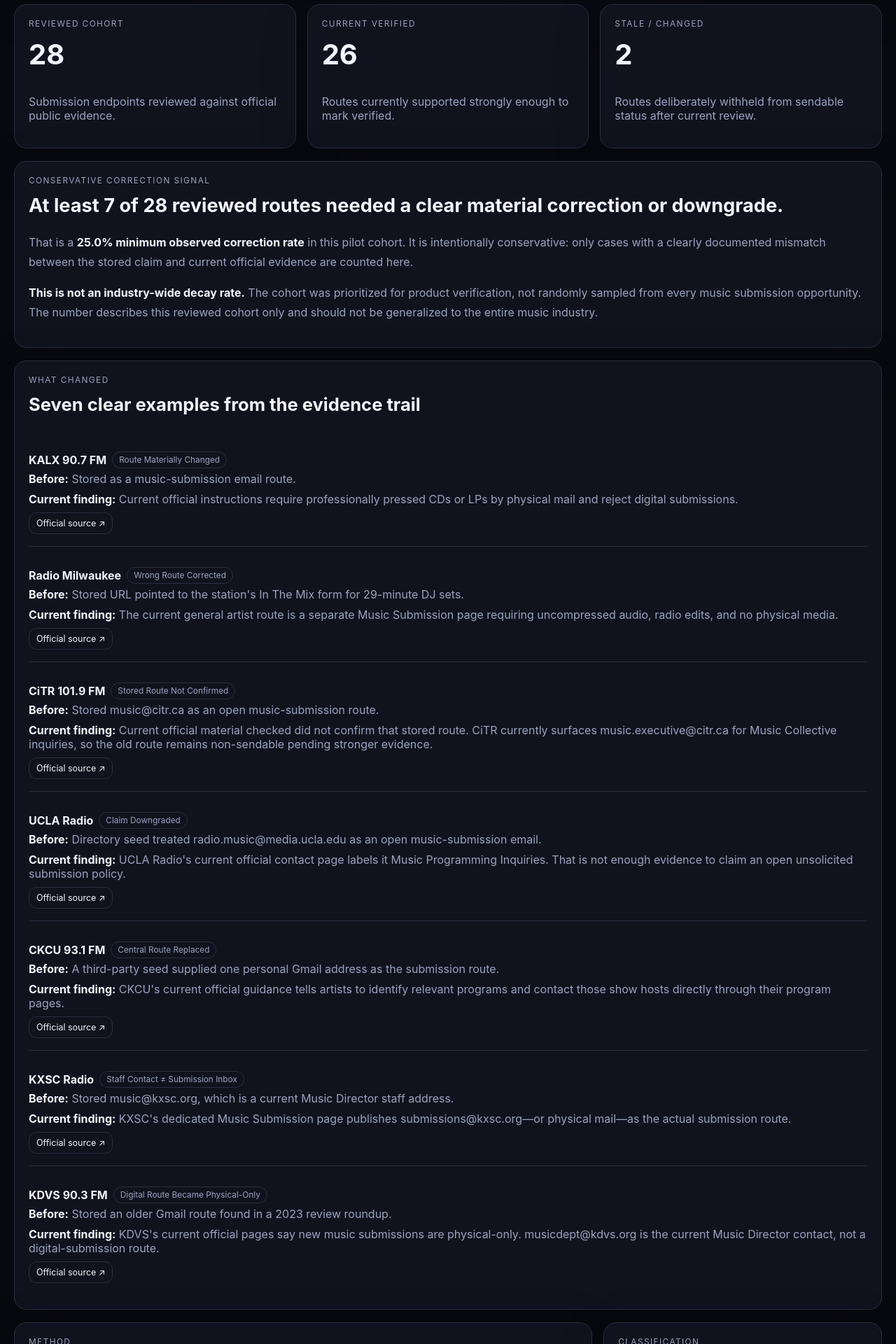
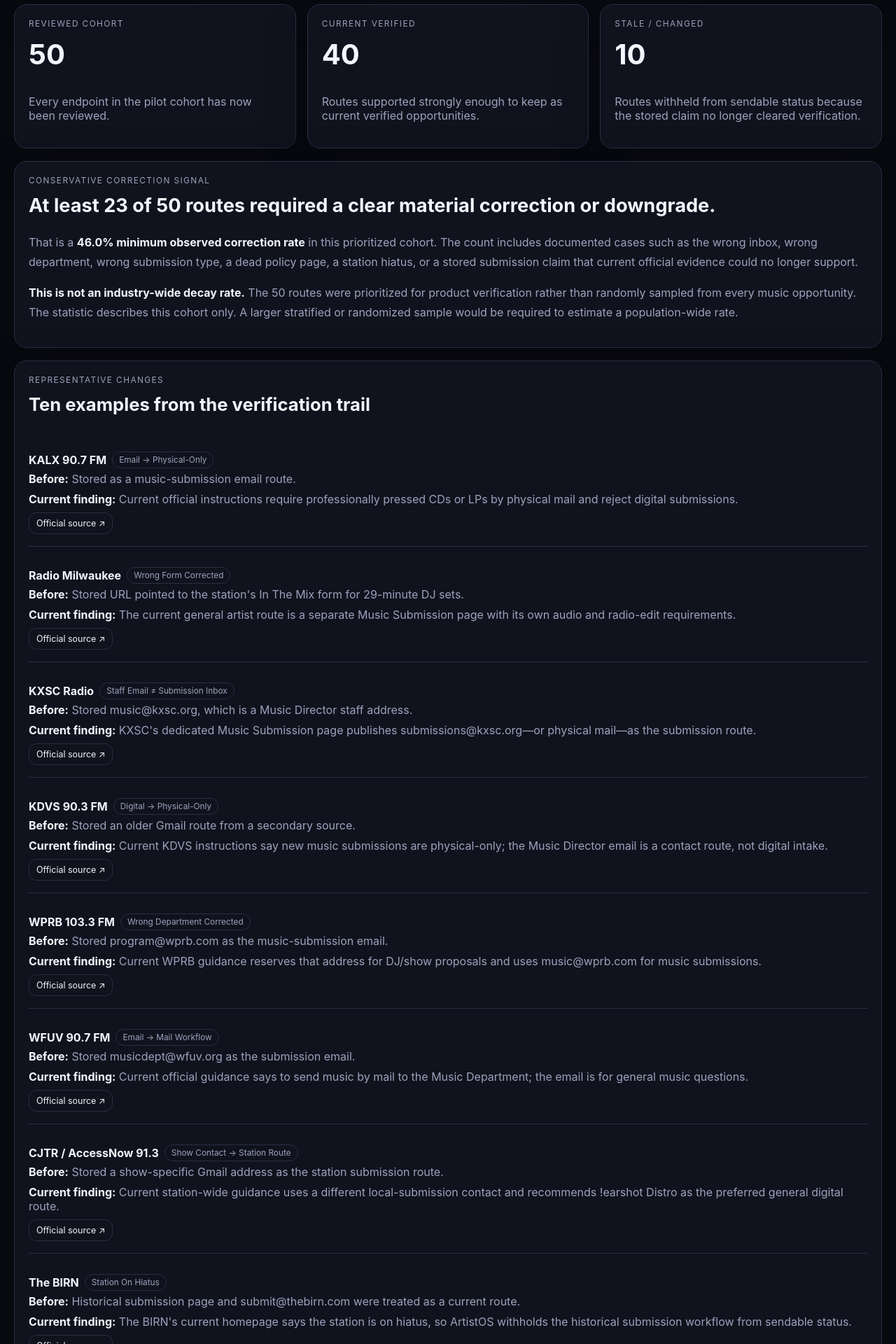
Before and after one commit to middlechildmzk/artistos, a Next.js app: page /research/music-submission-route-verification in a window 1280 px wide. Shown: the part 480-2400 px from the top of the page at 70% size. Built offline with nearby package versions, Linux system fonts and the light colour scheme; no server answers.

Commit message:
Publish completed 50-route ArtistOS verification cohort

```diff
--- a/app/research/music-submission-route-verification/page.tsx
+++ b/app/research/music-submission-route-verification/page.tsx
@@ -1,10 +1,10 @@
 import type { Metadata } from "next";
 import Link from "next/link";
 
-const reviewed = 28;
-const verified = 26;
-const staleOrChanged = 2;
-const clearCorrections = 7;
+const reviewed = 50;
+const verified = 40;
+const staleOrChanged = 10;
+const clearCorrections = 23;
 const minimumCorrectionRate = ((clearCorrections / reviewed) * 100).toFixed(1);
 
 const examples = [
@@ -13,60 +13,81 @@ const examples = [
     before: "Stored as a music-submission email route.",
     after: "Current official instructions require professionally pressed CDs or LPs by physical mail and reject digital submissions.",
     source: "https://www.kalx.berkeley.edu/about/contact/",
-    label: "Route materially changed",
+    label: "Email → physical-only",
   },
   {
     name: "Radio Milwaukee",
     before: "Stored URL pointed to the station's In The Mix form for 29-minute DJ sets.",
-    after: "The current general artist route is a separate Music Submission page requiring uncompressed audio, radio edits, and no physical media.",
+    after: "The current general artist route is a separate Music Submission page with its own audio and radio-edit requirements.",
     source: "https://radiomilwaukee.org/music-submission",
-    label: "Wrong route corrected",
+    label: "Wrong form corrected",
   },
   {
-    name: "CiTR 101.9 FM",
-    before: "Stored music@citr.ca as an open music-submission route.",
-    after: "Current official material checked did not confirm that stored route. CiTR currently surfaces music.executive@citr.ca for Music Collective inquiries, so the old route remains non-sendable pending stronger evidence.",
-    source: "https://www.citr.ca/radio/spit-in-your-ear/",
-    label: "Stored route not confirmed",
+    name: "KXSC Radio",
+    before: "Stored music@kxsc.org, which is a Music Director staff address.",
+    after: "KXSC's dedicated Music Submission page publishes submissions@kxsc.org—or physical mail—as the submission route.",
+    source: "https://kxsc.org/musicsubmission/",
+    label: "Staff email ≠ submission inbox",
+  },
+  {
+    name: "KDVS 90.3 FM",
+    before: "Stored an older Gmail route from a secondary source.",
+    after: "Current KDVS instructions say new music submissions are physical-only; the Music Director email is a contact route, not digital intake.",
+    source: "https://kdvs.org/about/faq",
+    label: "Digital → physical-only",
+  },
+  {
+    name: "WPRB 103.3 FM",
+    before: "Stored program@wprb.com as the music-submission email.",
+    after: "Current WPRB guidance reserves that address for DJ/show proposals and uses music@wprb.com for music submissions.",
+    source: "https://wprb.com/contact/",
+    label: "Wrong department corrected",
+  },
+  {
+    name: "WFUV 90.7 FM",
+    before: "Stored musicdept@wfuv.org as the submission email.",
+    after: "Current official guidance says to send music by mail to the Music Department; the email is for general music questions.",
+    source: "https://wfuv.org/contact",
+    label: "Email → mail workflow",
+  },
+  {
+    name: "CJTR / AccessNow 91.3",
+    before: "Stored a show-specific Gmail address as the station submission route.",
+    after: "Current station-wide guidance uses a different local-submission contact and recommends !earshot Distro as the preferred general digital route.",
+    source: "https://accessnowradio.ca/contact/",
+    label: "Show contact → station route",
+  },
+  {
+    name: "The BIRN",
+    before: "Historical submission page and submit@thebirn.com were treated as a current route.",
+    after: "The BIRN's current homepage says the station is on hiatus, so ArtistOS withholds the historical submission workflow from sendable status.",
+    source: "https://thebirn.com/",
+    label: "Station on hiatus",
   },
   {
     name: "UCLA Radio",
-    before: "Directory seed treated radio.music@media.ucla.edu as an open music-submission email.",
-    after: "UCLA Radio's current official contact page labels it Music Programming Inquiries. That is not enough evidence to claim an open unsolicited submission policy.",
+    before: "Directory seed treated radio.music@media.ucla.edu as an open submission email.",
+    after: "The current official contact page supports it as Music Programming Inquiries, not enough evidence for an open unsolicited-submission policy.",
     source: "https://uclaradio.com/contact-us/",
     label: "Claim downgraded",
   },
   {
-    name: "CKCU 93.1 FM",
-    before: "A third-party seed supplied one personal Gmail address as the submission route.",
-    after: "CKCU's current official guidance tells artists to identify relevant programs and contact those show hosts directly through their program pages.",
-    source: "https://www.ckcufm.com/contact/",
-    label: "Central route replaced",
-  },
-  {
-    name: "KXSC Radio",
-    before: "Stored music@kxsc.org, which is a current Music Director staff address.",
-    after: "KXSC's dedicated Music Submission page publishes submissions@kxsc.org—or physical mail—as the actual submission route.",
-    source: "https://kxsc.org/musicsubmission/",
-    label: "Staff contact ≠ submission inbox",
-  },
-  {
-    name: "KDVS 90.3 FM",
-    before: "Stored an older Gmail route found in a 2023 review roundup.",
-    after: "KDVS's current official pages say new music submissions are physical-only. musicdept@kdvs.org is the current Music Director contact, not a digital-submission route.",
-    source: "https://kdvs.org/about/faq",
-    label: "Digital route became physical-only",
+    name: "CBC Music",
+    before: "Stored musicprogrammers@cbc.ca as an open submission address.",
+    after: "ArtistOS could not substantiate that stored route from a current first-party CBC source, so the route is withheld rather than guessed from secondary guidance.",
+    source: "https://www.cbc.ca/listen",
+    label: "Stored route withheld",
   },
 ];
 
 export const metadata: Metadata = {
-  title: "Music Submission Route Verification Pilot | ArtistOS Research",
-  description: `ArtistOS checked ${reviewed} music-submission routes against current official sources. See what remained valid, what changed, and why this pilot is not an industry-wide decay-rate estimate.`,
+  title: "50 Music Submission Routes Re-Checked | ArtistOS Research",
+  description: `ArtistOS checked ${reviewed} music-submission routes against current official sources. ${clearCorrections} required a clear correction or downgrade. See the evidence and limitations.`,
   alternates: { canonical: "/research/music-submission-route-verification" },
   robots: { index: true, follow: true, googleBot: { index: true, follow: true } },
   openGraph: {
-    title: "Music Submission Route Verification Pilot | ArtistOS",
-    description: `${reviewed} routes checked against official sources. ${clearCorrections} clear material corrections or downgrades documented in the pilot cohort.`,
+    title: "50 Music Submission Routes Re-Checked | ArtistOS",
+    description: `${reviewed} routes checked against official sources. ${clearCorrections} clear material corrections or downgrades documented in the prioritized cohort.`,
     url: "/research/music-submission-route-verification",
     type: "article",
   },
@@ -78,17 +99,17 @@ export default function RouteVerificationResearchPage() {
     "@graph": [
       {
         "@type": "Article",
-        headline: "Music Submission Route Verification Pilot",
+        headline: "What Happened When ArtistOS Re-Checked 50 Music Submission Routes",
         description: metadata.description,
         datePublished: "2026-08-16",
-        dateModified: "2026-08-16",
+        dateModified: "2026-08-18",
         author: { "@type": "Organization", name: "ArtistOS Network" },
       },
       {
         "@type": "Dataset",
-        name: "ArtistOS Music Submission Route Verification Pilot",
-        description: `A prioritized pilot cohort of ${reviewed} public music-submission routes checked against current official sources.`,
-        dateModified: "2026-08-16",
+        name: "ArtistOS 50-Route Music Submission Verification Cohort",
+        description: `A prioritized cohort of ${reviewed} public music-submission routes checked against current official sources.`,
+        dateModified: "2026-08-18",
         variableMeasured: ["verification status", "route change", "submission method", "official-source support"],
         measurementTechnique: "Manual verification against current official public sources",
         creator: { "@type": "Organization", name: "ArtistOS Network" },
@@ -106,40 +127,40 @@ export default function RouteVerificationResearchPage() {
         </header>
 
         <section className="card release-card" style={{ padding: 42, marginBottom: 18 }}>
-          <p className="eyebrow">Pilot research · August 16, 2026</p>
-          <h1>What happens when you actually re-check music submission routes?</h1>
-          <p className="muted" style={{ maxWidth: 900, fontSize: "1.08rem", lineHeight: 1.75, marginTop: 16 }}>ArtistOS is building a verification layer for music-industry opportunities. This public snapshot covers a prioritized cohort of submission endpoints checked manually against current official sources. The purpose is to measure the verification problem before making larger claims about route decay.</p>
+          <p className="eyebrow">Completed pilot cohort · Updated August 18, 2026</p>
+          <h1>What happened when we re-checked 50 music submission routes?</h1>
+          <p className="muted" style={{ maxWidth: 900, fontSize: "1.08rem", lineHeight: 1.75, marginTop: 16 }}>ArtistOS manually re-checked a prioritized cohort of music-industry submission endpoints against current official public sources. The result is not a generic directory: it is a record of which routes still work, which changed, and which claims should no longer be treated as sendable.</p>
         </section>
 
         <section className="grid three-col" style={{ marginBottom: 18 }}>
-          <div className="card"><p className="eyebrow">Reviewed cohort</p><h2 style={{ fontSize: "2.5rem", marginTop: 8 }}>{reviewed}</h2><p className="muted">Submission endpoints reviewed against official public evidence.</p></div>
-          <div className="card"><p className="eyebrow">Current verified</p><h2 style={{ fontSize: "2.5rem", marginTop: 8 }}>{verified}</h2><p className="muted">Routes currently supported strongly enough to mark verified.</p></div>
-          <div className="card"><p className="eyebrow">Stale / changed</p><h2 style={{ fontSize: "2.5rem", marginTop: 8 }}>{staleOrChanged}</h2><p className="muted">Routes deliberately withheld from sendable status after current review.</p></div>
+          <div className="card"><p className="eyebrow">Reviewed cohort</p><h2 style={{ fontSize: "2.5rem", marginTop: 8 }}>{reviewed}</h2><p className="muted">Every endpoint in the pilot cohort has now been reviewed.</p></div>
+          <div className="card"><p className="eyebrow">Current verified</p><h2 style={{ fontSize: "2.5rem", marginTop: 8 }}>{verified}</h2><p className="muted">Routes supported strongly enough to keep as current verified opportunities.</p></div>
+          <div className="card"><p className="eyebrow">Stale / changed</p><h2 style={{ fontSize: "2.5rem", marginTop: 8 }}>{staleOrChanged}</h2><p className="muted">Routes withheld from sendable status because the stored claim no longer cleared verification.</p></div>
         </section>
 
         <section className="card" style={{ marginBottom: 18 }}>
           <p className="eyebrow">Conservative correction signal</p>
-          <h2 style={{ fontSize: "1.7rem", marginTop: 8 }}>At least {clearCorrections} of {reviewed} reviewed routes needed a clear material correction or downgrade.</h2>
-          <p className="muted" style={{ lineHeight: 1.75 }}>That is a <strong style={{ color: "var(--text)" }}>{minimumCorrectionRate}% minimum observed correction rate</strong> in this pilot cohort. It is intentionally conservative: only cases with a clearly documented mismatch between the stored claim and current official evidence are counted here.</p>
-          <p className="muted" style={{ lineHeight: 1.75 }}><strong style={{ color: "var(--text)" }}>This is not an industry-wide decay rate.</strong> The cohort was prioritized for product verification, not randomly sampled from every music submission opportunity. The number describes this reviewed cohort only and should not be generalized to the entire music industry.</p>
+          <h2 style={{ fontSize: "1.7rem", marginTop: 8 }}>At least {clearCorrections} of {reviewed} routes required a clear material correction or downgrade.</h2>
+          <p className="muted" style={{ lineHeight: 1.75 }}>That is a <strong style={{ color: "var(--text)" }}>{minimumCorrectionRate}% minimum observed correction rate</strong> in this prioritized cohort. The count includes documented cases such as the wrong inbox, wrong department, wrong submission type, a dead policy page, a station hiatus, or a stored submission claim that current official evidence could no longer support.</p>
+          <p className="muted" style={{ lineHeight: 1.75 }}><strong style={{ color: "var(--text)" }}>This is not an industry-wide decay rate.</strong> The 50 routes were prioritized for product verification rather than randomly sampled from every music opportunity. The statistic describes this cohort only. A larger stratified or randomized sample would be required to estimate a population-wide rate.</p>
         </section>
 
         <section className="card" style={{ marginBottom: 18 }}>
-          <div className="section-heading"><div><p className="eyebrow">What changed</p><h2 style={{ fontSize: "1.6rem", marginTop: 8 }}>Seven clear examples from the evidence trail</h2></div></div>
+          <div className="section-heading"><div><p className="eyebrow">Representative changes</p><h2 style={{ fontSize: "1.6rem", marginTop: 8 }}>Ten examples from the verification trail</h2></div></div>
           <div className="stack" style={{ marginTop: 14 }}>
             {examples.map((example) => <article className="directory-row" key={example.name}><div className="directory-main"><div className="tag-row"><strong>{example.name}</strong><span className="pill">{example.label}</span></div><p className="muted"><strong style={{ color: "var(--text)" }}>Before:</strong> {example.before}</p><p className="muted"><strong style={{ color: "var(--text)" }}>Current finding:</strong> {example.after}</p><a className="button ghost compact" href={example.source} target="_blank" rel="noreferrer">Official source ↗</a></div></article>)}
           </div>
         </section>
 
         <section className="grid two-col" style={{ marginBottom: 18 }}>
-          <div className="card"><p className="eyebrow">Method</p><h2 style={{ fontSize: "1.45rem", marginTop: 8 }}>Official source wins.</h2><p className="muted" style={{ lineHeight: 1.7 }}>A directory, spreadsheet, aggregator, old email, or previously observed route is treated as a discovery seed. Verification requires current public evidence from the organization itself whenever that evidence is available.</p></div>
-          <div className="card"><p className="eyebrow">Classification</p><h2 style={{ fontSize: "1.45rem", marginTop: 8 }}>Uncertainty is a status, not a reason to guess.</h2><p className="muted" style={{ lineHeight: 1.7 }}>If the current official source confirms only an inquiry contact—or fails to confirm a stored submission claim—the route stays non-sendable rather than being promoted as open.</p></div>
+          <div className="card"><p className="eyebrow">Method</p><h2 style={{ fontSize: "1.45rem", marginTop: 8 }}>Official source wins.</h2><p className="muted" style={{ lineHeight: 1.7 }}>A directory, spreadsheet, aggregator, old email, or previously observed route is only a discovery seed. Verification requires current public evidence from the organization itself whenever that evidence is available.</p></div>
+          <div className="card"><p className="eyebrow">Classification</p><h2 style={{ fontSize: "1.45rem", marginTop: 8 }}>Uncertainty is a status, not a reason to guess.</h2><p className="muted" style={{ lineHeight: 1.7 }}>If the current official source confirms only a staff/inquiry contact—or fails to confirm a stored submission claim—the route stays non-sendable rather than being promoted as open.</p></div>
         </section>
 
         <section className="card" style={{ marginBottom: 18 }}>
-          <p className="eyebrow">What comes next</p>
-          <h2 style={{ fontSize: "1.55rem", marginTop: 8 }}>A larger cohort can support stronger claims.</h2>
-          <p className="muted" style={{ lineHeight: 1.75 }}>The next research layer is to expand the verified cohort across radio, press, playlists, labels, sync, and creator routes; predefine change categories; preserve every verification event; and report results by source category and verification age. Until then, the {minimumCorrectionRate}% figure remains a descriptive pilot statistic—not a population estimate.</p>
+          <p className="eyebrow">Next research layer</p>
+          <h2 style={{ fontSize: "1.55rem", marginTop: 8 }}>Expand beyond the initial 50 and report by opportunity type.</h2>
+          <p className="muted" style={{ lineHeight: 1.75 }}>The next cohort should expand across radio, press, playlists, labels, sync, creators, and other public routes while preserving every verification event. That lets ArtistOS publish category-specific correction rates, verification-age curves, and recurring re-check results instead of one undifferentiated directory count.</p>
           <div className="nav-links" style={{ marginTop: 18 }}><Link className="button primary" href="/verified-routes">Browse currently verified routes</Link><Link className="button ghost" href="/methodology">Read verification methodology</Link></div>
         </section>
       </div>
```
